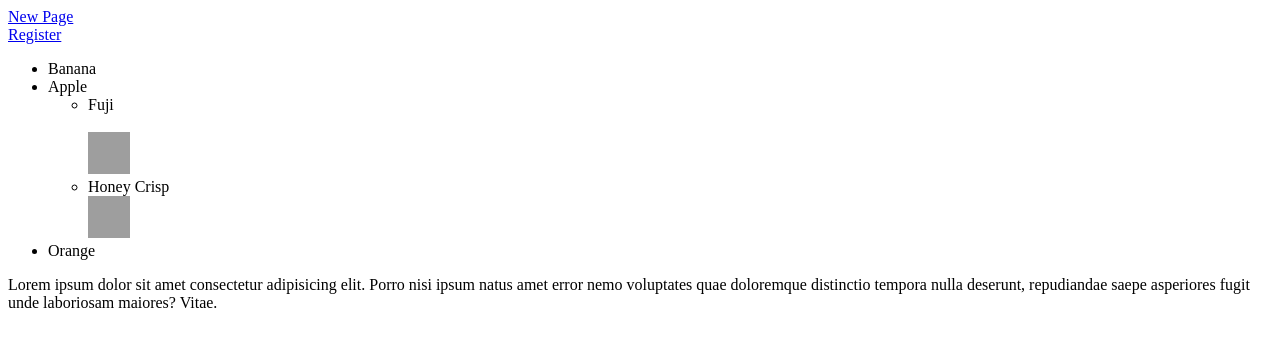
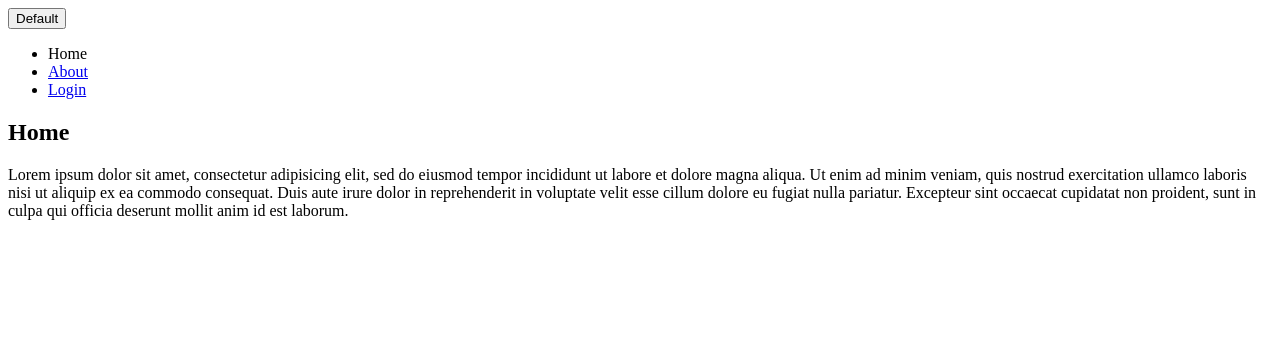
Before and after one commit to felipealima1984/course-complete-web-developer, a plain HTML site: page html-project/index.html in a window 1280 px wide. Drawn offline with Linux system fonts and the light colour scheme; grey boxes are pictures that could not be loaded.

Commit message:
update course files

```diff
--- /dev/null
+++ b/css-project/style.css
@@ -0,0 +1,36 @@
+body {
+	background-image: url(backgroundimage.jpg);
+	background-size: cover;
+}
+
+h2, p {
+	color: #5B5B5B;
+	text-align: center;
+	border: 5px solid #3B3B3B;
+	cursor: pointer;
+}
+
+p {
+	color: blue;
+}
+
+li {
+	list-style: none;
+	display: inline-block;
+}
+
+.webtext {
+	border: 5px dashed green;
+}
+
+.active {
+	color: red;
+}
+
+#div1 {
+	background: rgba(0,0,255, 0.3);
+}
+
+#div2 {
+	background: rgba(255,0,0, 0.3);
+}
--- /dev/null
+++ b/css-project/style2.css
@@ -0,0 +1,3 @@
+h2 {
+	color: blue;
+}
--- a/html-project/index.html
+++ b/html-project/index.html
@@ -1,25 +1,27 @@
 <!DOCTYPE html>
 <html>
 <head>
-        <title>Meu primeiro site!</title>
+	<title>My first website!</title>
 </head>
 <body>
-        <a href="newpage.html">New Page</a>
-        <br/>
-        <a href="register.html">Register</a>
+	<button class="btn btn-primary">Default</button>
+	<header>
+		<nav>
 			<ul>
-        	<li>Banana</li>
-        	<li>Apple</li>
-        	<ul>
-        		<li>Fuji</li><br>
-        		<img src="https://images-na.ssl-images-amazon.com/images/I/81pO3uqRDML._SY355_.jpg" width="42" height="42" alt="Fuli Apple">
-        		<li>Honey Crisp</li>
-        		<img src="https://images-na.ssl-images-amazon.com/images/I/81pkXnDX9pL._SY355_.jpg" width="42" height="42" alt="Honeycrisp Apple">
+				<li>Home</li>
+				<li><a href="about.html">About</a></li>
+				<li><a href="login.html">Login</a></li>
 			</ul>
-        	<li>Orange</li>
-        </ul>
-
-		<p>Lorem ipsum dolor sit amet consectetur adipisicing elit. Porro nisi ipsum natus amet error nemo voluptates quae doloremque distinctio tempora nulla deserunt, repudiandae saepe asperiores fugit unde laboriosam maiores? Vitae.</p>
-
+		</nav>
+	</header>
+	<section>
+		<h2>Home</h2>
+		<p>Lorem ipsum dolor sit amet, consectetur adipisicing elit, sed do eiusmod
+		tempor incididunt ut labore et dolore magna aliqua. Ut enim ad minim veniam,
+		quis nostrud exercitation ullamco laboris nisi ut aliquip ex ea commodo
+		consequat. Duis aute irure dolor in reprehenderit in voluptate velit esse
+		cillum dolore eu fugiat nulla pariatur. Excepteur sint occaecat cupidatat non
+		proident, sunt in culpa qui officia deserunt mollit anim id est laborum.</p>
+	</section>
 </body>
 </html>
```
Also changed, not shown: css-project/about.html (added, +27 -0 lines), css-project/index.html (added, +35 -0 lines), css-project/login.html (added, +26 -0 lines), html-project/about.html (added, +26 -0 lines), html-project/login.html (added, +26 -0 lines), 1 other file. Lines whose indentation alone changed are shown as unchanged.
